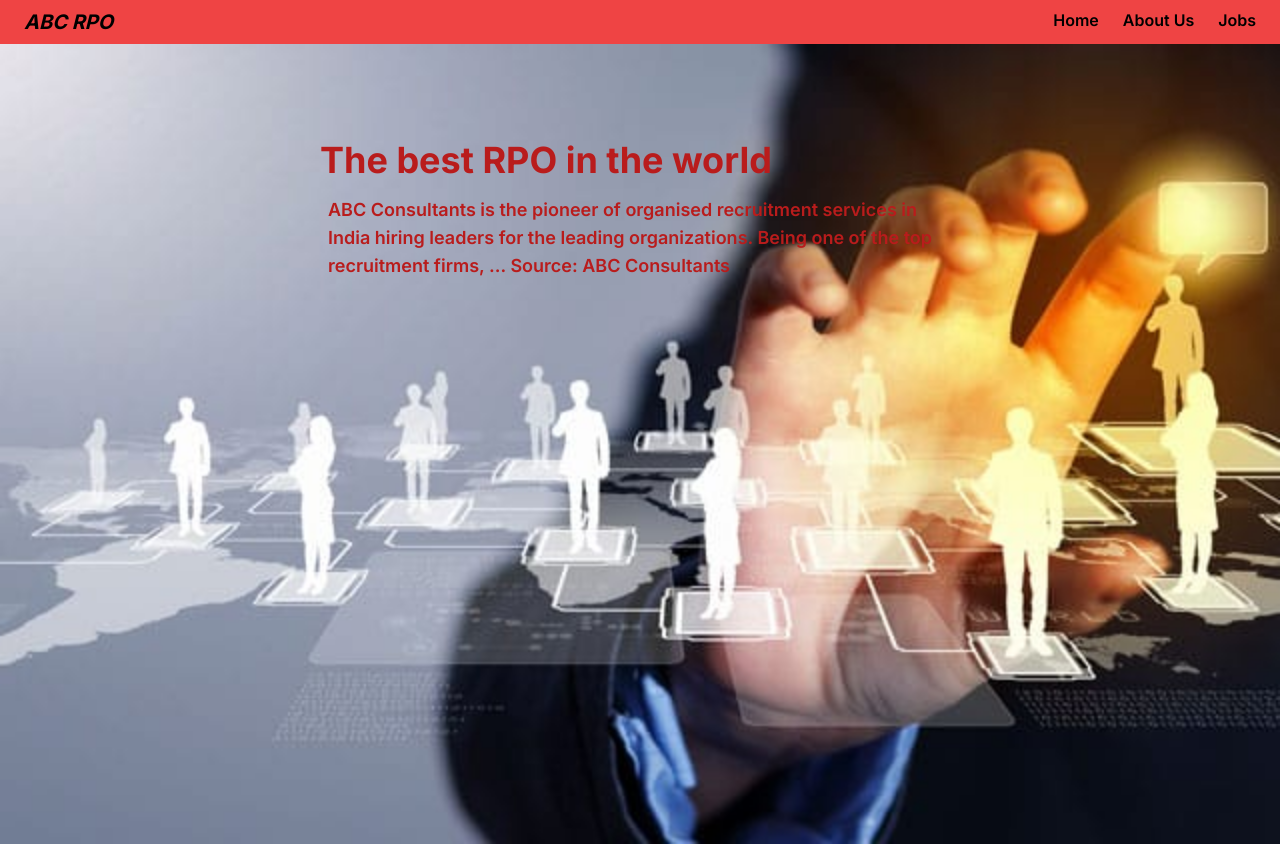
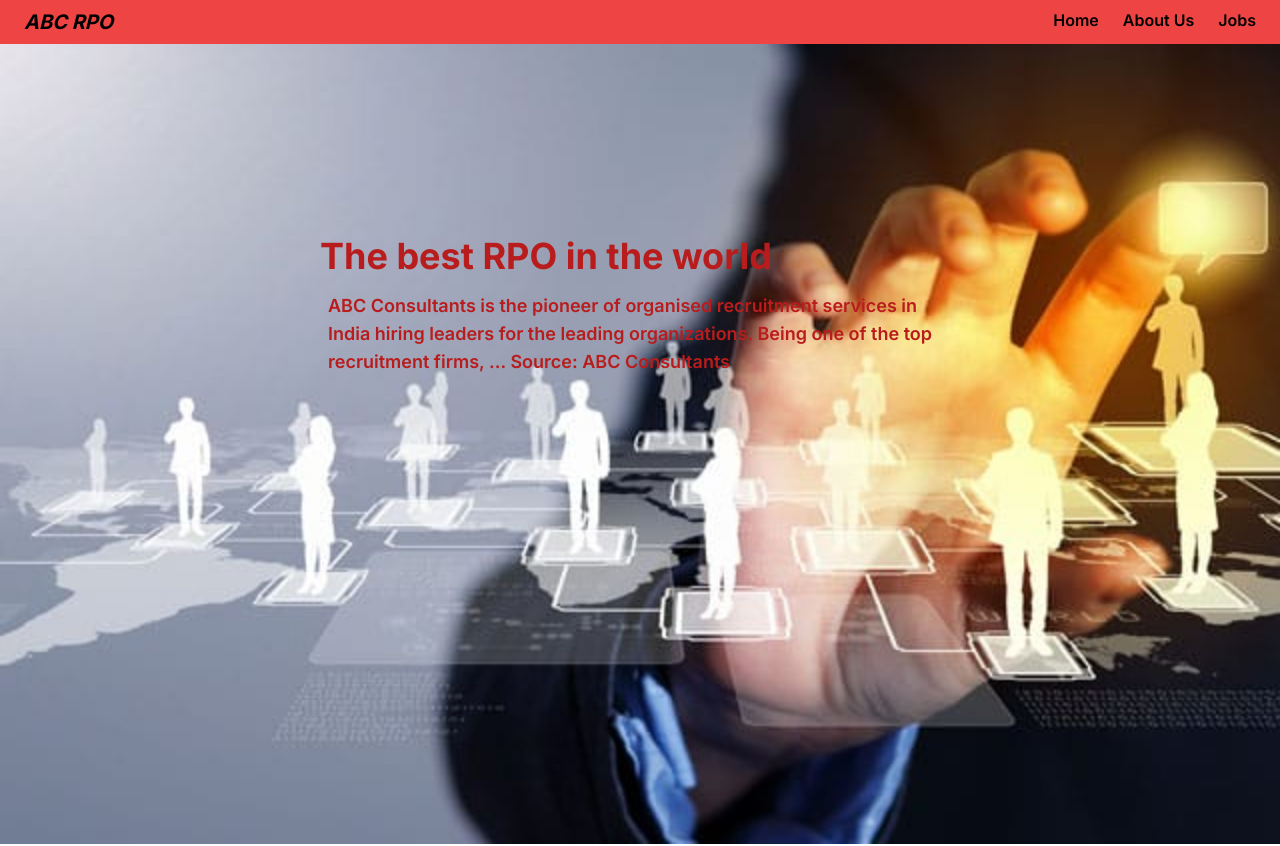
Before and after one commit to Yuvraj883/rpo, a Next.js app: page / in a window 1280 px wide. Shown: the top 846 px of the page. Built offline with nearby package versions, Linux system fonts and the light colour scheme.

Commit message:
Updated style

```diff
--- a/components/HeroSection.jsx
+++ b/components/HeroSection.jsx
@@ -3,9 +3,9 @@ const HeroSection = () => {
     <>
       <div className=" relative h-screen bg-cover m-0">
         <img src='/hero2.jpg' className="absolute inset-0 h-[100%] w-screen object-cover z-0" alt="Hero section" />
-        <div className="relative bg-transparent top-24 w-[80%] md:w-[50%] m-auto text-red-700">
+        <div className="relative bg-transparent top-48 w-[80%] md:w-[50%] m-auto text-red-700">
           <h1 className=" text-4xl font-bold z-10 ">The best RPO in the world</h1>
-          <p className="font-semibold p-2 mt-2 font-semibold text-lg">ABC Consultants is the pioneer of organised recruitment services in India hiring leaders for the leading organizations. Being one of the top recruitment firms, …  Source: ABC Consultants</p>
+          <p className="font-semibold p-2 mt-2 text-lg">ABC Consultants is the pioneer of organised recruitment services in India hiring leaders for the leading organizations. Being one of the top recruitment firms, …  Source: ABC Consultants</p>
         </div>
       </div>
     </>
```
